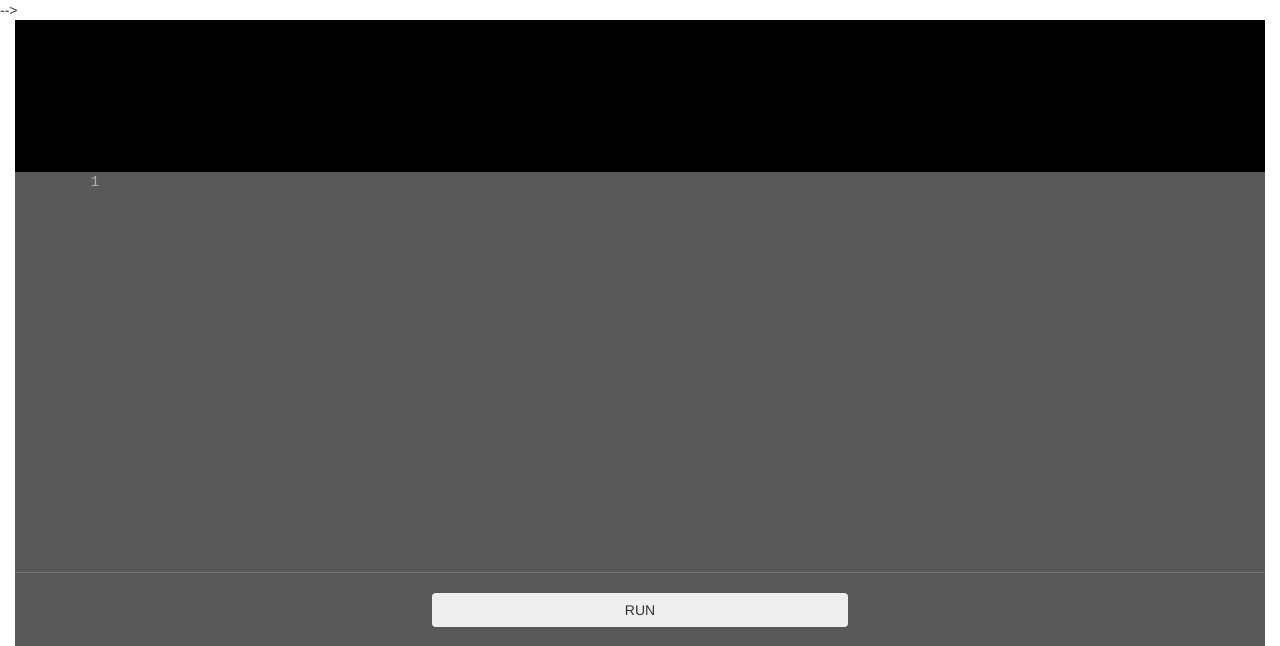
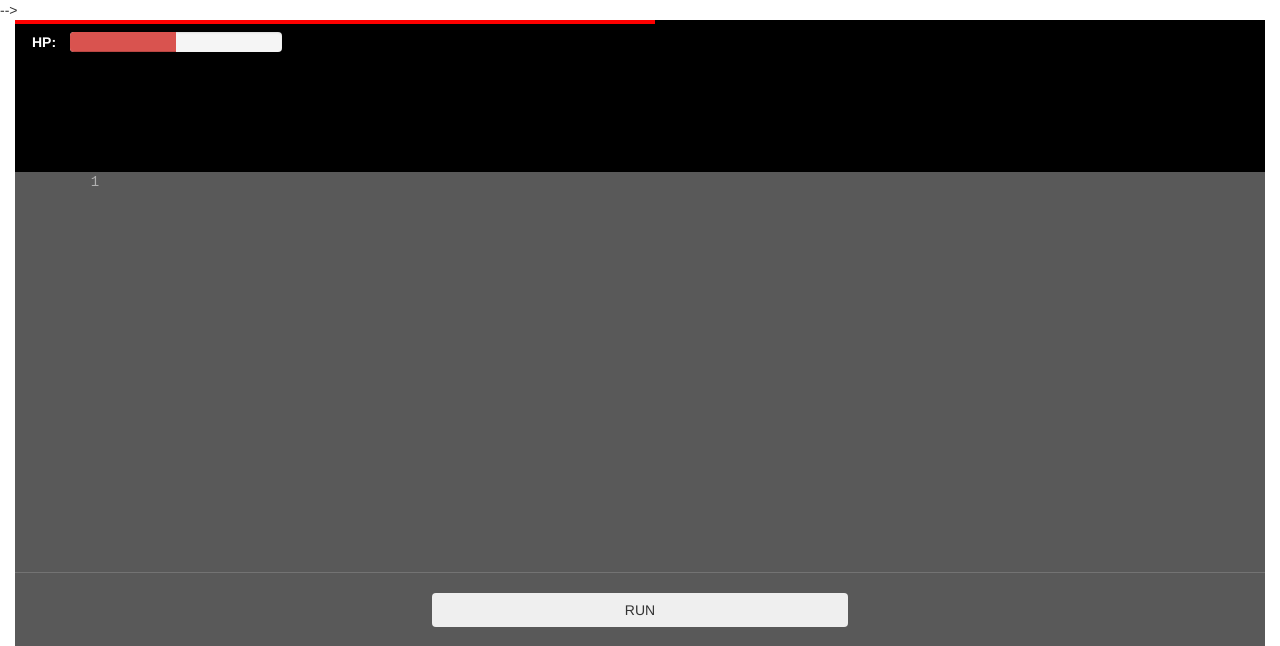
Before and after one commit to timpquerubin/Progmia, a CodeIgniter app: page /Progmia/index.php/game/play/1 in a window 1280 px wide. Shown: the top 646 px of the page. Run offline with CodeIgniter, Linux system fonts and the light colour scheme; data comes from the database, SQL or seed files in the repository; data that the repository does not hold is empty; a map, chart or similar area stays blank; some libraries are stand-ins or nearby versions.

Commit message:
add player hp bar and enemy throw, draw and update function

```diff
--- a/application/views/pages/game2.php
+++ b/application/views/pages/game2.php
@@ -1,4 +1,7 @@
 <style type="text/css">
+
+	div.game-menu {position: absolute; border: 2px solid #ff0000; width: 50%;}
+	div.player-hp {margin-top: 10px;}
 
 	div.code-area-container {background-color: #595959; margin: 0px; padding: 0px;}
 
@@ -46,6 +49,14 @@
 	<input type="hidden" name="map_width" id="map_width" value="<?php echo isset($map[0]['MAP_NUMCOLS']) ? $map[0]['MAP_NUMCOLS'] : '' ?>">
 
 	<div style="width: 100%; background-color: #000;">
+		<div class="game-menu" style="height: <?php echo $map[0]['MAP_IMGHEIGHT']/2; ?>;">
+			<div class="player-hp">
+				<label class="col-sm-1 col-xs-1" style="color: #FFF;">HP:</label>
+				<div class="progress col-sm-4 col-xs-5" style="padding: 0px;">
+				 	<div class="progress-bar progress-bar-danger" role="progressbar" style="width: 50%"></div>
+				</div>
+			</div>
+		</div>
 		<center><div class="">
 			<canvas id="ctx" width="<?php echo $map[0]['MAP_IMGWIDTH']; ?>" height="<?php echo $map[0]['MAP_IMGHEIGHT']; ?>" style="border:1px solid #000000;"></canvas>
 		</div></center>
@@ -337,6 +348,8 @@
 			type: "player",
 			atkSpd: 5,
 			atkCtr: 100,
+			hp: 10,
+			hpMax: 10,
 		};
 
 		self.isPressingUp = false;
@@ -568,8 +581,10 @@
 			id: id,
 			x: x,
 			y: y,
+			hp: 2,
 			atkSpd: 2,
 			atkCtr: 100,
+			type: "bully",
 			height: height,
 			width: width,
 			img: new Image(),
@@ -585,7 +600,7 @@
 
 			self.updatePosition();
 			self.draw();
-			self.aim();
+			self.throw();
 		}
 
 		self.draw = function() {
@@ -598,14 +613,55 @@
 
 			var directionMod = 0;
 
-			ctx.drawImage(self.img, 0, 0, self.img.width/4, self.img.height/4, x, y, self.width, self.height);
+			var diffX = player.x - self.x;
+			var diffY = player.y - self.y;
+
+			var angleToUser = Math.atan2(diffY,diffX) / Math.PI * 180
+
+			if(angleToUser < 0)
+				angleToUser = 360 + angleToUser;
+
+			var directionMod = 2; // right
+
+			if(angleToUser >= 45 && angleToUser < 135) // down
+				directionMod = 0;
+			if(angleToUser >= 135 && angleToUser < 225) // left
+				directionMod = 1;
+			if(angleToUser >= 225 && angleToUser < 315) // up
+				directionMod = 3;
+
+			ctx.drawImage(self.img, 0, directionMod * frameHeight, self.img.width/4, self.img.height/4, x, y, self.width, self.height);
 		}
 
 		self.updatePosition = function() {}
 
-		self.aim = function() {}
+		self.throw = function() {
+			if(self.atkCtr >= 100) {
 
-		self.throw = function() {}
+				var direction = "";
+
+				if(player.x === self.x) {
+					if(player.y > self.y) {
+						direction = "down";
+					} else {
+						direction = "up";
+					}
+				}
+
+				if(player.y === self.y) {
+					if(player.x > self.x) {
+						direction = "right";
+					} else {
+						direction = "left"
+					}
+				}
+
+				if(direction != "") {
+					Projectile.generate(self, direction);
+					self.atkCtr = 0;
+				}
+			}
+		}
 
 		Bully.list[id] = self;
 	}
@@ -627,7 +683,7 @@
 					bullyY = (i  * TILE_SIZE) + TILE_SIZE/2;
 					bullyId = "bully_" + Math.random();
 
-					Bully(bullyId, bullyX, bullyY, 43.6, 31.8, img.bully.src);
+					Bully(bullyId, bullyX, bullyY, img.bully.height/4, img.bully.width/4, img.bully.src);
 				}
 
 				startPoint = Maps.current.grid[i].indexOf(7, startPoint) + 1;
@@ -887,9 +943,9 @@
 		Maps.current.update();
 		key.update();
 		Coin.update();
+		player.update();
+		Bully.update();
 		Projectile.update();
-		player.update()
-		Bully.update();
 	}
 
 	start_point = JSON.parse(start_point);
```
